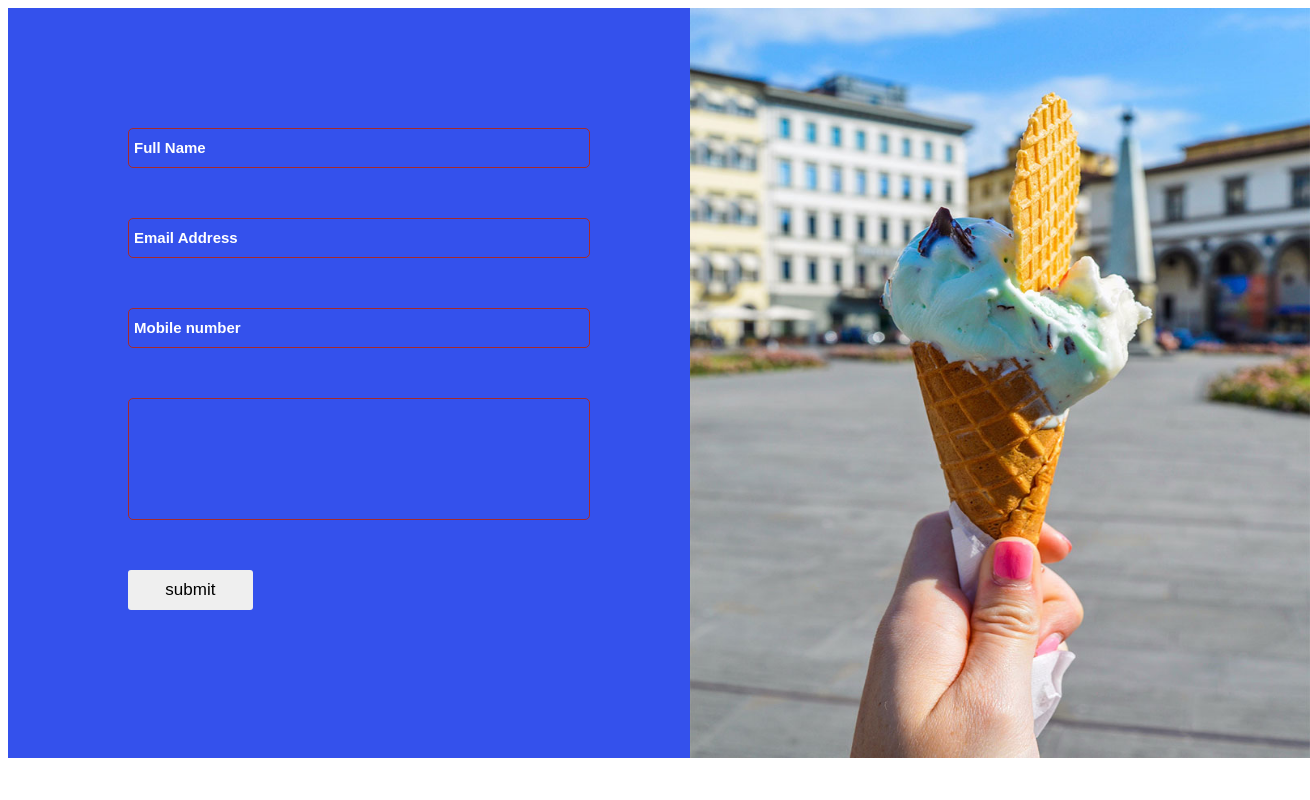
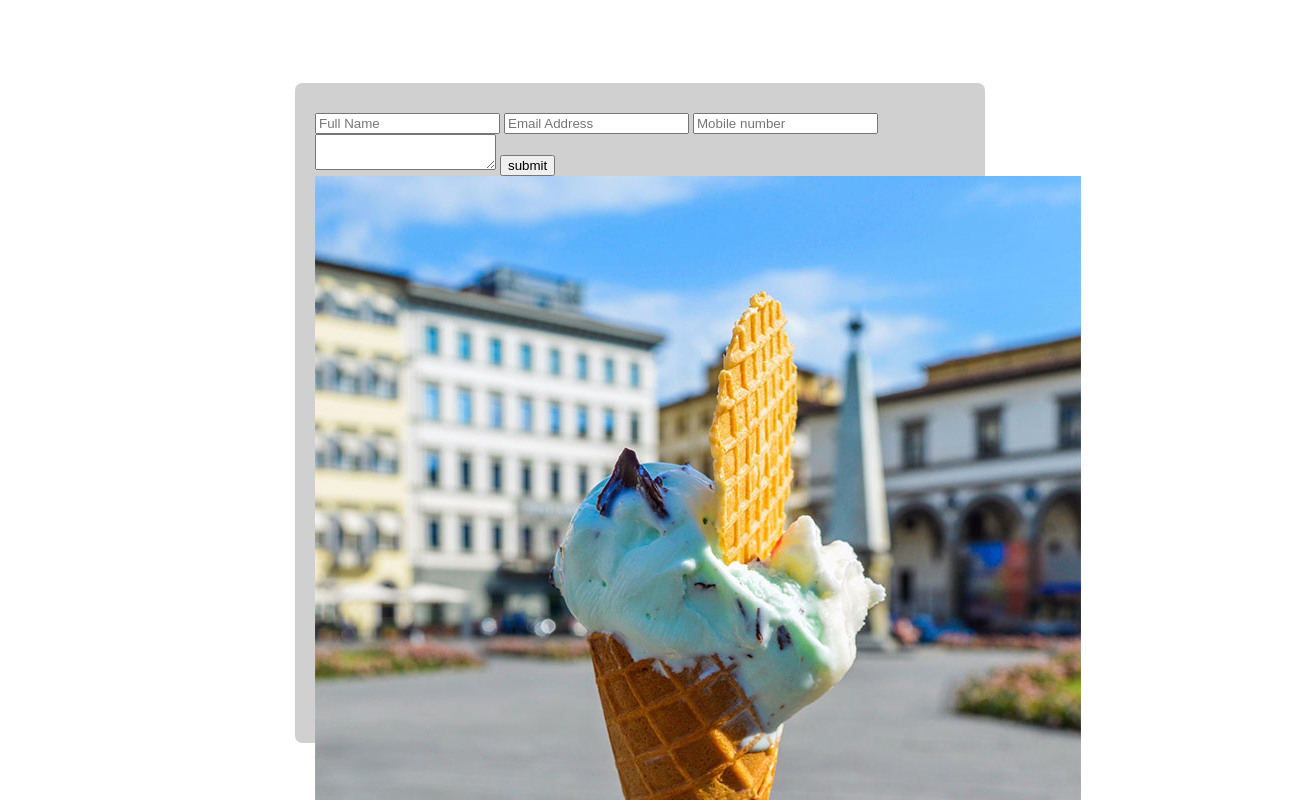
Before and after one commit to Somesh-Dahatonde/Html-form, a plain HTML site: page form.html in a window 1280 px wide. Shown: the top 800 px of the page, 1310 px wide, since content can reach past the window. Drawn offline with Linux system fonts and the light colour scheme.

Commit message:
Updated style.css to Bootstrap 4

```diff
--- a/style.css
+++ b/style.css
@@ -1,72 +1,32 @@
-.form_main {
-    display: flex;
-    justify-content: space-between;
-    background:#3451ec;
+.body{
+  background-position: center;
+  background-repeat: no-repeat;
+  background-attachment: fixed;
+}
+
+h2{
+  text-align: center;
+}
+
+.label{
+  color: white;
+}
+
+
+  .form{
+    margin: auto;
+    width: 650px;
+    margin-top: 80px;
+    height: 600px;
+    background-color: rgba(15, 14, 14, 0.192);
+    background-position: center;
+    background-size: cover;
+    border: solid white;
+    border-radius: 10px;
+    padding-top: 30px;
+    padding-left: 20px;
+    padding-right: 20px;
+    padding-bottom: 30px;
+    color: white;
+
   }
-  .form {
-    width: 100%;
-  }
-  .form_div {
-    display: flex;
-    justify-content: space-evenly;
-    padding: 120px;
-    width: 50%;
-  }
-  .form_div .input {
-    display: block;
-    margin-bottom: 50px;
-    background: transparent;
-
-    outline: none;
-    padding: 10px 5px;
-    width: 450px;
-    font-size: 16px;
-    color: white;
-    border: 0.1rem   solid brown;
-    border-radius:5px;
-  }
-  .form_div .input::placeholder {
-    color:white;
-    font-size: 15px;
-    font-weight: 600;
-  }
-  .ice_div {
-    width: 100%;
-  }
-  .ice_div img {
-    background-position: center;
-    height: 750px;
-    width: 620px;
-    margin-left:-20px;
-    padding-bottom: -100px;
-    /* display: inline-block; */
-    float: right;
-  }
-  .form_div textarea {
-    display: block;
-    margin-bottom: 50px;
-    background: transparent;
-    border: none;
-    outline: none;
-    padding: 10px 0px;
-    width: 500px;
-    height:100px;
-    border-bottom: 1px solid green;
-    resize: none;
-  }
-  .form_div textarea::placeholder {
-    color: green;
-    font-size: 13px;
-  }
-
-  .submit_btn {
-    font-size: 17px;
-    height: 40px;
-    width: 27%;
-    border: none;
-    border-radius: 3px;
-    cursor: pointer;
-  }
-  form input{
-      outline: none;
-  }
```
